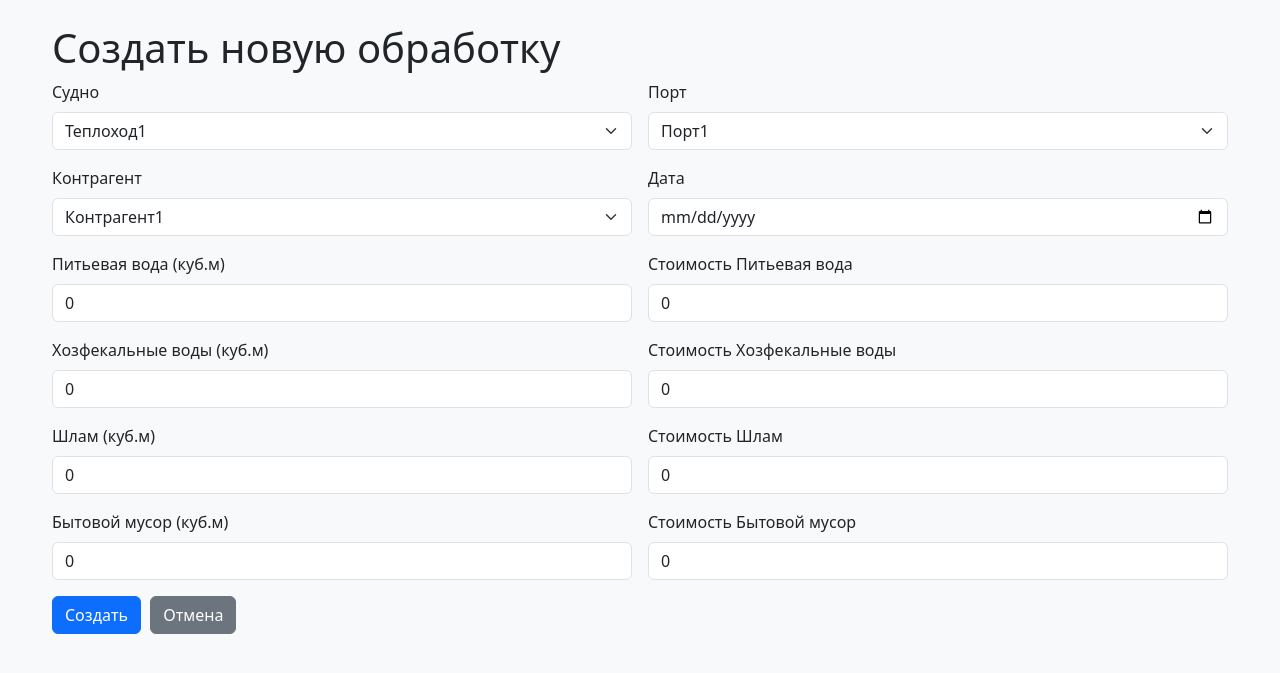
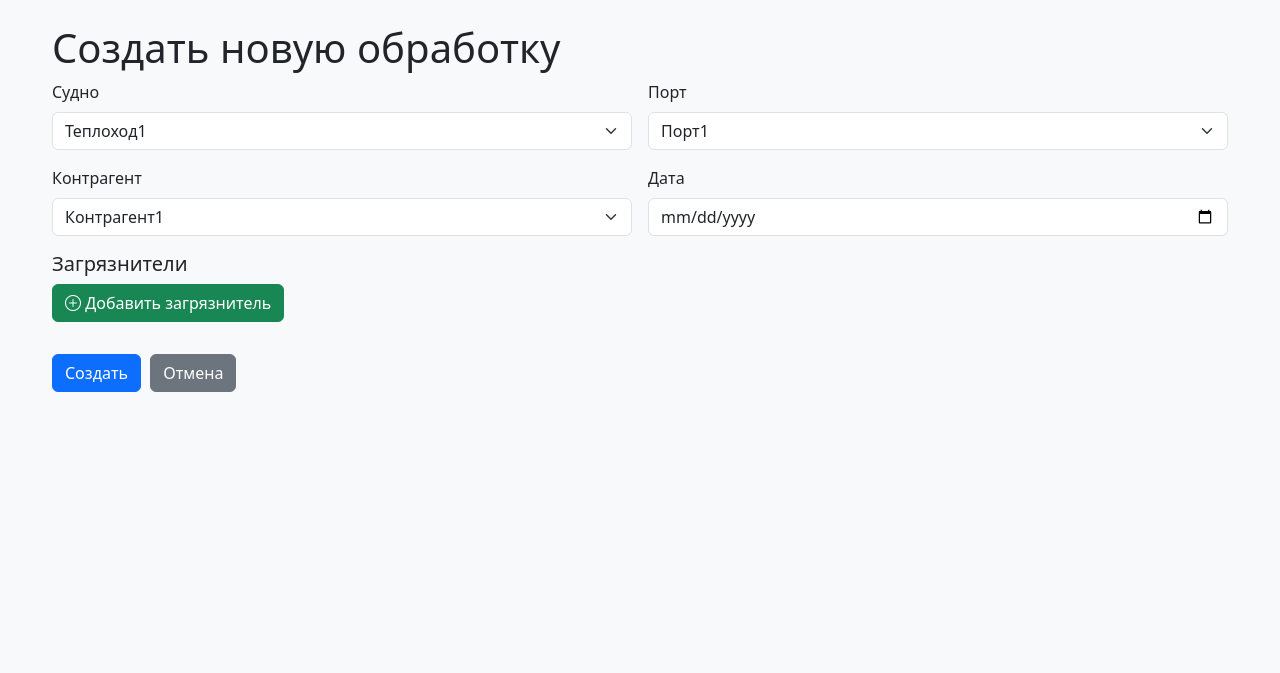
Before and after one commit to evgeneverit/fleet, a FastAPI app: page /create in a window 1280 px wide. Shown: the part 56-729 px from the top of the page. Run offline with FastAPI, Linux system fonts and the light colour scheme.

Commit message:
create is good

```diff
--- a/main.py
+++ b/main.py
@@ -167,13 +167,14 @@ async def create_operation(
     for pollutant in pollutants:
         volume_key = f"volume_{pollutant.id}"
         cost_key = f"cost_{pollutant.id}"
-        volume = float(form_data.get(volume_key, 0.0))
-        cost = float(form_data.get(cost_key, 0.0))
-        if volume > 0 or cost > 0:
-            operation_pollutant = OperationPollutant(
-                operation_id=operation.id, pollutant_id=pollutant.id, volume=volume, cost=cost
-            )
-            db.add(operation_pollutant)
+        if volume_key in form_data and cost_key in form_data:
+            volume = float(form_data.get(volume_key, 0.0))
+            cost = float(form_data.get(cost_key, 0.0))
+            if volume > 0 or cost > 0:
+                operation_pollutant = OperationPollutant(
+                    operation_id=operation.id, pollutant_id=pollutant.id, volume=volume, cost=cost
+                )
+                db.add(operation_pollutant)
 
     db.commit()
     return RedirectResponse(url="/", status_code=303)
@@ -221,13 +222,14 @@ async def update_operation(
     for pollutant in pollutants:
         volume_key = f"volume_{pollutant.id}"
         cost_key = f"cost_{pollutant.id}"
-        volume = float(form_data.get(volume_key, 0.0))
-        cost = float(form_data.get(cost_key, 0.0))
-        if volume > 0 or cost > 0:
-            operation_pollutant = OperationPollutant(
-                operation_id=operation.id, pollutant_id=pollutant.id, volume=volume, cost=cost
-            )
-            db.add(operation_pollutant)
+        if volume_key in form_data and cost_key in form_data:
+            volume = float(form_data.get(volume_key, 0.0))
+            cost = float(form_data.get(cost_key, 0.0))
+            if volume > 0 or cost > 0:
+                operation_pollutant = OperationPollutant(
+                    operation_id=operation.id, pollutant_id=pollutant.id, volume=volume, cost=cost
+                )
+                db.add(operation_pollutant)
 
     db.commit()
     return RedirectResponse(url="/", status_code=303)
@@ -244,7 +246,6 @@ async def delete_operation(operation_id: int, db: Session = Depends(get_db)):
 @app.get("/analytics", response_class=HTMLResponse)
 async def analytics(request: Request, db: Session = Depends(get_db)):
     current_date = date(2025, 9, 28)
-
     summary_query = (
         db.query(
             Ship.name.label("ship_name"),
--- a/templates/create.html
+++ b/templates/create.html
@@ -6,6 +6,7 @@
     <title>Создать обработку</title>
     <link href="https://cdn.jsdelivr.net/npm/bootstrap@5.3.3/dist/css/bootstrap.min.css" rel="stylesheet">
     <link href="/static/styles.css" rel="stylesheet">
+    <link href="https://cdn.jsdelivr.net/npm/bootstrap-icons/font/bootstrap-icons.css" rel="stylesheet">
 </head>
 <body>
     <nav class="navbar navbar-expand-lg navbar-dark bg-primary">
@@ -19,7 +20,7 @@
     </nav>
     <div class="container mt-4">
         <h1>Создать новую обработку</h1>
-        <form method="post" class="row g-3">
+        <form method="post" class="row g-3" id="createForm">
             <div class="col-md-6">
                 <label for="ship_id" class="form-label">Судно</label>
                 <select name="ship_id" id="ship_id" class="form-select" required>
@@ -48,16 +49,35 @@
                 <label for="date" class="form-label">Дата</label>
                 <input type="date" name="date" id="date" class="form-control" required>
             </div>
-            {% for pollutant in pollutants %}
-            <div class="col-md-6">
-                <label for="volume_{{ pollutant.id }}" class="form-label">{{ pollutant.name }} (куб.м)</label>
-                <input type="number" step="0.01" name="volume_{{ pollutant.id }}" id="volume_{{ pollutant.id }}" value="0" class="form-control">
+            <div class="col-12">
+                <h5>Загрязнители</h5>
+                <div class="dropdown">
+                    <button class="btn btn-success" type="button" id="addPollutantButton" data-bs-toggle="dropdown" aria-expanded="false">
+                        <i class="bi bi-plus-circle"></i> Добавить загрязнитель
+                    </button>
+                    <ul class="dropdown-menu" aria-labelledby="addPollutantButton">
+                        {% for pollutant in pollutants %}
+                        <li><a class="dropdown-item" href="#" onclick="addPollutant({{ pollutant.id }}, '{{ pollutant.name | safe }}')">
+                            <i class="bi {% if pollutant.name == 'Питьевая вода' %}bi-droplet{% elif pollutant.name == 'Хозфекальные воды' %}bi-water{% elif pollutant.name == 'Шлам' %}bi-trash{% else %}bi-box{% endif %}"></i>
+                            {{ pollutant.name }}
+                        </a></li>
+                        {% endfor %}
+                    </ul>
+                </div>
             </div>
-            <div class="col-md-6">
-                <label for="cost_{{ pollutant.id }}" class="form-label">Стоимость {{ pollutant.name }}</label>
-                <input type="number" step="0.01" name="cost_{{ pollutant.id }}" id="cost_{{ pollutant.id }}" value="0" class="form-control">
+            <div class="col-12">
+                <table class="table table-sm" id="pollutantsTable" style="display: none;">
+                    <thead>
+                        <tr>
+                            <th>Загрязнитель</th>
+                            <th>Объём (куб.м)</th>
+                            <th>Стоимость</th>
+                            <th>Действия</th>
+                        </tr>
+                    </thead>
+                    <tbody id="pollutantsList"></tbody>
+                </table>
             </div>
-            {% endfor %}
             <div class="col-12">
                 <button type="submit" class="btn btn-primary">Создать</button>
                 <a href="/" class="btn btn-secondary">Отмена</a>
@@ -65,5 +85,41 @@
         </form>
     </div>
     <script src="https://cdn.jsdelivr.net/npm/bootstrap@5.3.3/dist/js/bootstrap.bundle.min.js"></script>
+    <script>
+        let selectedPollutants = [];
+
+        function addPollutant(id, name) {
+            if (!selectedPollutants.includes(id)) {
+                selectedPollutants.push(id);
+                const tableBody = document.getElementById('pollutantsList');
+                const table = document.getElementById('pollutantsTable');
+                table.style.display = 'table';
+
+                const row = document.createElement('tr');
+                row.innerHTML = `
+                    <td>${name}</td>
+                    <td><input type="number" step="0.01" name="volume_${id}" class="form-control" value="0" required></td>
+                    <td><input type="number" step="0.01" name="cost_${id}" class="form-control" value="0" required></td>
+                    <td><button type="button" class="btn btn-sm btn-danger" onclick="removePollutant(${id})">Удалить</button></td>
+                `;
+                tableBody.appendChild(row);
+            }
+        }
+
+        function removePollutant(id) {
+            selectedPollutants = selectedPollutants.filter(p => p !== id);
+            const tableBody = document.getElementById('pollutantsList');
+            const rows = tableBody.getElementsByTagName('tr');
+            for (let row of rows) {
+                if (row.querySelector(`input[name="volume_${id}"]`)) {
+                    tableBody.removeChild(row);
+                    break;
+                }
+            }
+            if (selectedPollutants.length === 0) {
+                document.getElementById('pollutantsTable').style.display = 'none';
+            }
+        }
+    </script>
 </body>
 </html>
```
Also changed, not shown: fleet.db.
